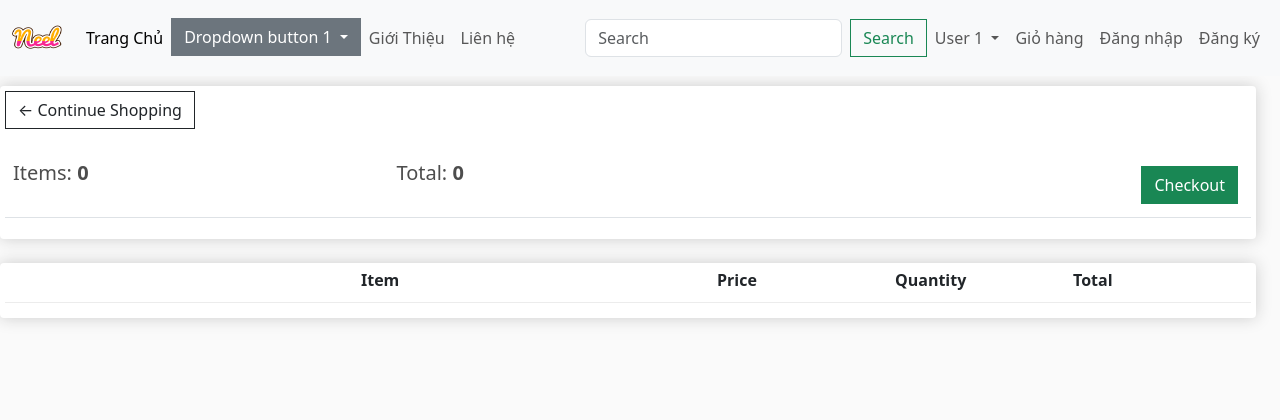
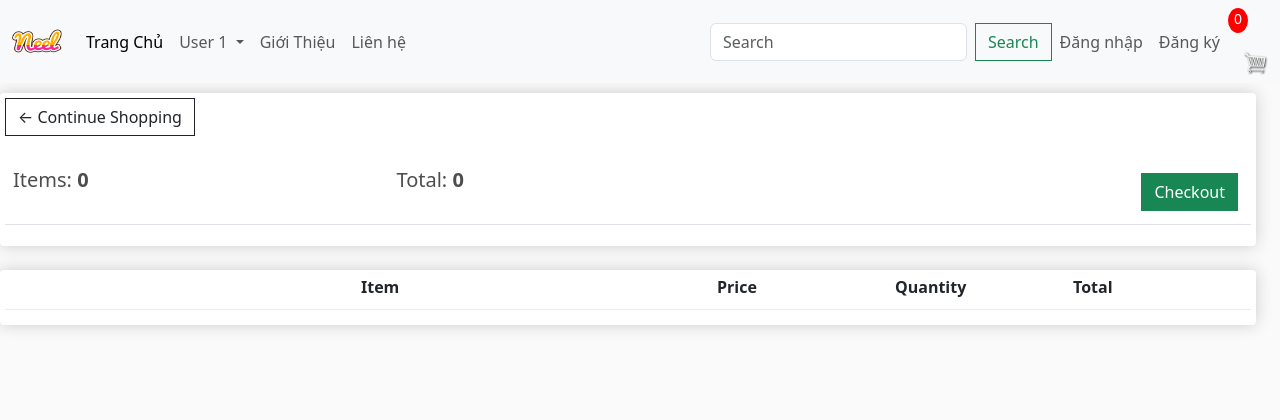
Before and after one commit to xuyen017/Django, a Django app: page /cart/ in a window 1280 px wide. Shown: the top 420 px of the page. Run offline with Django 5.2, Linux system fonts and the light colour scheme; lists and menus that the app fills with data are empty; some libraries are stand-ins or nearby versions.

Commit message:
get data

```diff
--- a/Webbanhang/app/static/app/js/cart.js
+++ b/Webbanhang/app/static/app/js/cart.js
@@ -24,9 +24,10 @@ function updateUserOrder(productId, action) {
         body: JSON.stringify({ 'productId': productId, 'action': action })
     })
     .then((response) => {
-        return response.json();
+        return response.json()
     })
     .then((data) => {
-        console.log('data', data);
+        console.log('data', data)
+        location.reload()
     });
 }
--- a/Webbanhang/app/templates/app/base.html
+++ b/Webbanhang/app/templates/app/base.html
@@ -64,17 +64,15 @@
                   <li class="nav-item">
                     <a class="nav-link active" aria-current="page" href="{% url 'home'%}">Trang Chủ</a>
                   </li>
-                  <li>
-                    <div class="dropdown">
-                      <button class="btn btn-secondary dropdown-toggle" type="button" data-bs-toggle="dropdown" aria-expanded="true">
-                        Dropdown button 1
-                      </button>
-                      <ul class="dropdown-menu">
-                        <li><a class="dropdown-item" href="#">Action</a></li>
-                        <li><a class="dropdown-item" href="#">Another action</a></li>
-                        <li><a class="dropdown-item" href="#">Something else here</a></li>
-                      </ul>
-                    </div>
+                  <li class="nav-item dropdown">
+                    <a class="nav-link dropdown-toggle" href="#" role="button" data-bs-toggle="dropdown" aria-expanded="false">
+                      User 1
+                    </a>
+                    <ul class="dropdown-menu">
+                      <li><a class="dropdown-item" href="#">Trang cá nhân</a></li>
+                      <li><a class="dropdown-item" href="{% url "cart" %} ">Đơn hàng</a></li>
+                      <li><a class="dropdown-item" href="#">Thoát</a></li>
+                    </ul>
                   </li>
                   <li class="nav-item">
                     <a class="nav-link" href="#">Giới Thiệu</a>
@@ -89,19 +87,6 @@
                 </form>
               </div>
               <ul class="navbar-nav me-auto mb-2 mb-lg-0">
-                <li class="nav-item dropdown">
-                  <a class="nav-link dropdown-toggle" href="#" role="button" data-bs-toggle="dropdown" aria-expanded="false">
-                    User 1
-                  </a>
-                  <ul class="dropdown-menu">
-                    <li><a class="dropdown-item" href="#">Trang cá nhân</a></li>
-                    <li><a class="dropdown-item" href="{% url "cart" %} ">Đơn hàng</a></li>
-                    <li><a class="dropdown-item" href="#">Thoát</a></li>
-                  </ul>
-                </li>
-                <li class="nav-item">
-                  <a class="nav-link"  href="{% url 'cart'%}">Giỏ hàng</a>
-                </li>
                 <li class="nav-item">
                   <a class="nav-link"  href="#">Đăng nhập</a>
                 </li>
@@ -109,6 +94,12 @@
                   <a class="nav-link"  href="#">Đăng ký</a>
                 </li>
               </ul>
+
+              <div class="form-inline my-2 my-lg-0">
+                <p id="cart-total">{{cartItems}}</p>
+                <a href="{% url "cart" %}"><img id="cart-icon" src="{% static "images/cart.png" %}"></a>
+
+              </div>
             </div>
           </nav>
           <!--Main body-->
--- a/Webbanhang/app/templates/app/cart.html
+++ b/Webbanhang/app/templates/app/cart.html
@@ -38,12 +38,12 @@
 				<div style="flex:1">
 					<p class="quantity">{{item.quantity}}</p>
 					<div class="quantity">
-						<img class="chg-quantity" src="{% static  'app/images/arrow-up.png' %}">
+						<img data-product ={{item.product.id}} data-action='add' class="chg-quantity update-cart" src="{% static  'app/images/arrow-up.png' %}">
 
-						<img class="chg-quantity" src="{% static  'app/images/arrow-down.png' %}">
+						<img data-product ={{item.product.id}} data-action='remove' class="chg-quantity update-cart" src="{% static  'app/images/arrow-down.png' %}">
 					</div>
 				</div>
-				<div style="flex:1"><p>{{orderItem.get_total}}</p></div>
+				<div style="flex:1"><p>${{item.get_total}}</p></div>
 			</div>
 			{% endfor %}
 
--- a/Webbanhang/app/templates/app/checkout.html
+++ b/Webbanhang/app/templates/app/checkout.html
@@ -63,7 +63,7 @@
 				{% endfor %}
 
 				<h5>Items:   {{order.get_cart_items}}</h5>
-				<h5>Total: ${{order.get_cart_items}}</h5>
+				<h5>Total: ${{order.get_cart_total}}</h5>
 			</div>
 		</div>
 	</div>
--- a/Webbanhang/app/urls.py
+++ b/Webbanhang/app/urls.py
@@ -5,6 +5,8 @@ from . import views
 urlpatterns = [
     path('', views.home, name="home"),
     path('cart/', views.cart, name="cart"),
+    path('login/', views.login, name="login"),
+    path('register/', views.register, name="register"),
     path('checkout/', views.checkout, name='checkout'),
     path('update_item/', views.updateItem, name='update_item')
 ]
--- a/Webbanhang/app/views.py
+++ b/Webbanhang/app/views.py
@@ -2,22 +2,43 @@ from django.shortcuts import render
 from django.http import HttpResponse, JsonResponse
 from .models import *
 import json
+from django.contrib.auth.forms import UserCreationForm
 
 # Create your views here.
+def register(request):
+    form = UserCreationForm()
+    context={'form':form}
+    return render(request,'app/register.html',context)
+def login(request):
+    context={}
+    return render(request,'app/login.html',context)
+
 def home(request):
+    if request.user.is_authenticated:
+        customer = request.user.customer
+        order, created = Order.objects.get_or_create(customer =customer,complete =False)
+        items = order.orderitem_set.all()
+        cartItems =order.get_cart_items
+    else:
+        items=[]
+        order = {'get_cart_items':0,'get_cart_total':0}
+        cartItems = order['get_cart_items']
+
     products = Product.objects.all()
-    context ={'products': products}
+    context ={'products': products,'cartItems': cartItems}
     return render(request, 'app/home.html', context)
 def cart(request):
     if request.user.is_authenticated:
         customer = request.user.customer
         order, created = Order.objects.get_or_create(customer =customer,complete =False)
         items = order.orderitem_set.all()
+        cartItems =order.get_cart_items
     else:
         items=[]
         order = {'get_cart_items':0,'get_cart_total':0}
+        cartItems = order['get_cart_items']
 
-    context={'items': items,'order': order}
+    context={'items': items,'order': order,'cartItems': cartItems}
     return render(request, 'app/cart.html', context)
 
 def checkout(request):
@@ -25,11 +46,14 @@ def checkout(request):
         customer = request.user.customer
         order, created = Order.objects.get_or_create(customer =customer,complete =False)
         items = order.orderitem_set.all()
+        cartItems =order.get_cart_items
     else:
         items=[]
         order = {'get_cart_items':0,'get_cart_total':0}
+        cartItems = order['get_cart_items']
 
-    context={'items': items,'order': order}
+
+    context={'items': items,'order': order,'cartItems': cartItems}
     return render(request, 'app/checkout.html', context)
 def updateItem(request):
     data = json.loads(request.body)
```
Also changed, not shown: Webbanhang/app/templates/app/login.html (added, +21 -0 lines), Webbanhang/app/templates/app/register.html (added, +24 -0 lines), Webbanhang/app/static/images/cart.png (renamed from Webbanhang/app/static/app/cart.png), Webbanhang/db.sqlite3.
